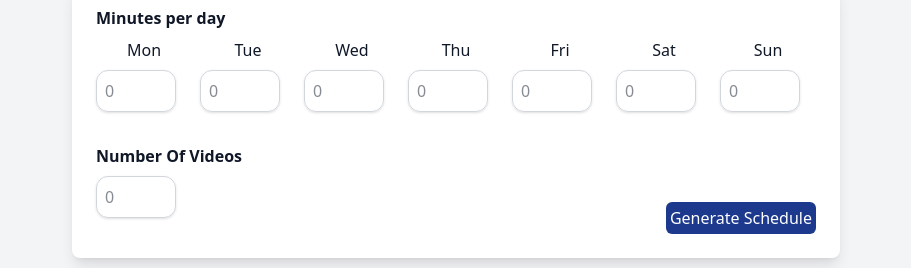
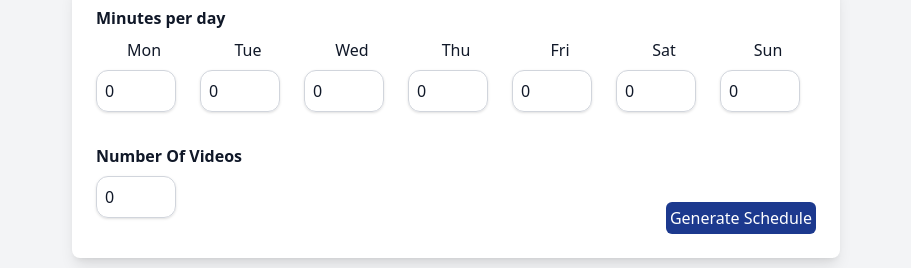
Before and after one commit to LeticiaRosa/YouPlan, a React (Vite) app: page / in a window 1280 px wide. Shown: the part 276-544 px from the top of the page, without its empty margins (184-1095 px from the left). Built offline with nearby package versions, Linux system fonts and the light colour scheme.

Commit message:
Ajustando as tipagens do Minutes per Day

```diff
--- a/src/components/Input-minutes-per-day.tsx
+++ b/src/components/Input-minutes-per-day.tsx
@@ -1,26 +1,36 @@
+import { UseFormRegister } from "react-hook-form";
+
+export type MinutesFormData = {
+  Mon: number;
+  Tue: number;
+  Wed: number;
+  Thu: number;
+  Fri: number;
+  Sat: number;
+  Sun: number;
+  [key: string]: number | undefined;
+};
+
 export interface InputMinutesPerDayProps {
   id: number;
   abreviatedName: string;
   type: string;
-  placeholder: string;
-  register: any;
+  placeholder: number;
+  register: UseFormRegister<MinutesFormData>;
 }
 
 export function InputMinutesPerDay({
   id,
   abreviatedName,
   type,
-  placeholder,
   register,
 }: InputMinutesPerDayProps) {
   return (
     <input
       id={id.toString()}
-      name={abreviatedName}
       key={abreviatedName}
       {...register(abreviatedName)}
       type={type}
-      placeholder={placeholder}
       className="input input-minutes-per-day"
       min="0"
       max="1440"
--- a/src/components/Minutes-per-day.tsx
+++ b/src/components/Minutes-per-day.tsx
@@ -2,18 +2,25 @@ import { useForm } from "react-hook-form";
 import {
   InputMinutesPerDay,
   InputMinutesPerDayProps,
+  MinutesFormData,
 } from "./Input-minutes-per-day";
 import { NumberOfVideos } from "./Number-of-videos";
 import { week } from "./Mok-week";
 
-type FormData = {
-  [key: string]: string;
-};
+export function MinutesPerDay() {
+  const { handleSubmit, register } = useForm({
+    defaultValues: {
+      Mon: 0,
+      Tue: 0,
+      Wed: 0,
+      Thu: 0,
+      Fri: 0,
+      Sat: 0,
+      Sun: 0,
+    },
+  });
 
-export function MinutesPerDay() {
-  const { handleSubmit, register } = useForm();
-
-  function onHandleSubmit(data: FormData) {
+  function onHandleSubmit(data: MinutesFormData) {
     console.log(data);
   }
   return (
--- a/src/components/Mok-week.ts
+++ b/src/components/Mok-week.ts
@@ -5,42 +5,42 @@ export const week = [
     id: 1,
     abreviatedName: "Mon",
     type: "number",
-    placeholder: "0",
+    placeholder: 0,
   },
   {
     id: 2,
     abreviatedName: "Tue",
     type: "number",
-    placeholder: "0",
+    placeholder: 0,
   },
   {
     id: 3,
     abreviatedName: "Wed",
     type: "number",
-    placeholder: "0",
+    placeholder: 0,
   },
   {
     id: 4,
     abreviatedName: "Thu",
     type: "number",
-    placeholder: "0",
+    placeholder: 0,
   },
   {
     id: 5,
     abreviatedName: "Fri",
     type: "number",
-    placeholder: "0",
+    placeholder: 0,
   },
   {
     id: 6,
     abreviatedName: "Sat",
     type: "number",
-    placeholder: "0",
+    placeholder: 0,
   },
   {
     id: 7,
     abreviatedName: "Sun",
     type: "number",
-    placeholder: "0",
+    placeholder: 0,
   },
 ] as InputMinutesPerDayProps[];
--- a/src/components/Number-of-videos.tsx
+++ b/src/components/Number-of-videos.tsx
@@ -1,5 +1,8 @@
+import { UseFormRegister } from "react-hook-form";
+import { MinutesFormData } from "./Input-minutes-per-day";
+
 type NumberOfVideosProps = {
-  register: any;
+  register: UseFormRegister<MinutesFormData>;
 };
 
 export function NumberOfVideos({ register }: NumberOfVideosProps) {
@@ -8,9 +11,9 @@ export function NumberOfVideos({ register }: NumberOfVideosProps) {
       <h1 className="text-md font-bold">Number Of Videos</h1>
       <input
         id="qtdevideos"
-        name="qtdevideos"
         type="number"
         placeholder="0"
+        defaultValue={0}
         className="input"
         {...register("qtdevideos")}
       />
```
